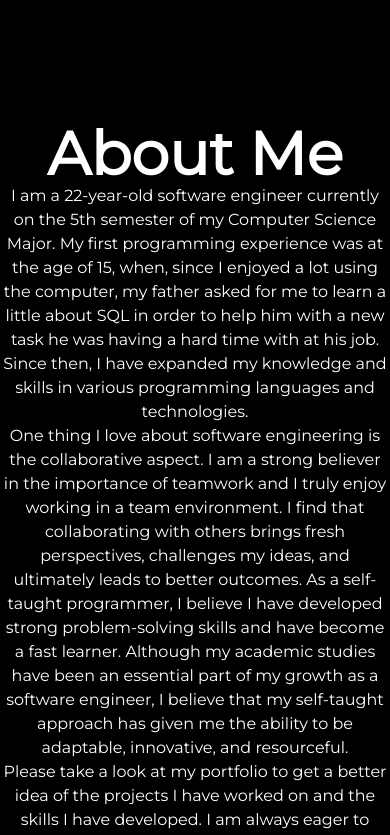
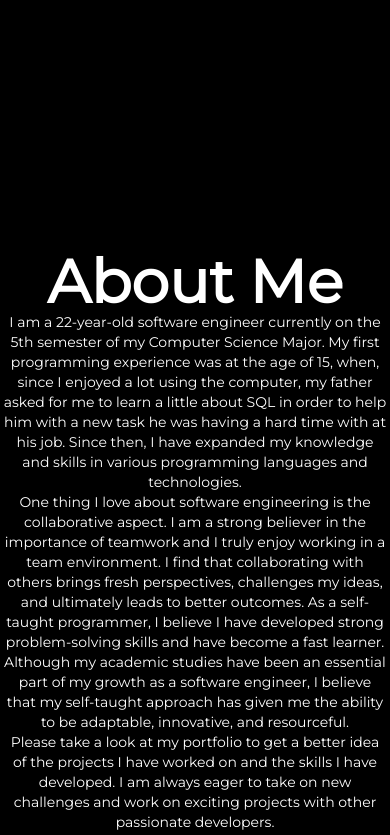
Before and after one commit to rodrfentanes21/my-portfolio, a Next.js app: page / in a window 390 px wide. Shown: the part 720-1555 px from the top of the page. Built offline with nearby package versions, Linux system fonts and the light colour scheme.

Commit message:
responsitivity fix

```diff
--- a/components/AboutMe.tsx
+++ b/components/AboutMe.tsx
@@ -35,7 +35,7 @@ export default function AboutMe() {
   return (
     <section
       ref={ref}
-      className="flex flex-col lg:flex-row gap-5 justify-around items-center w-screen lg:w-full h-screen text-center lg:text-start mb-20 lg:mb-0"
+      className="flex flex-col lg:flex-row gap-5 justify-around items-center w-screen lg:w-full h-screen text-center lg:text-start my-32 lg:my-0"
       id="about-me"
     >
       <div>
@@ -47,7 +47,7 @@ export default function AboutMe() {
           About Me
         </motion.h2>
         <motion.p
-          className="w-96 lg:w-[40vmax]"
+          className="w-96 lg:w-[40vmax] text-sm lg:text-base"
           initial={{ opacity: 0 }}
           animate={animation2}
         >
```
